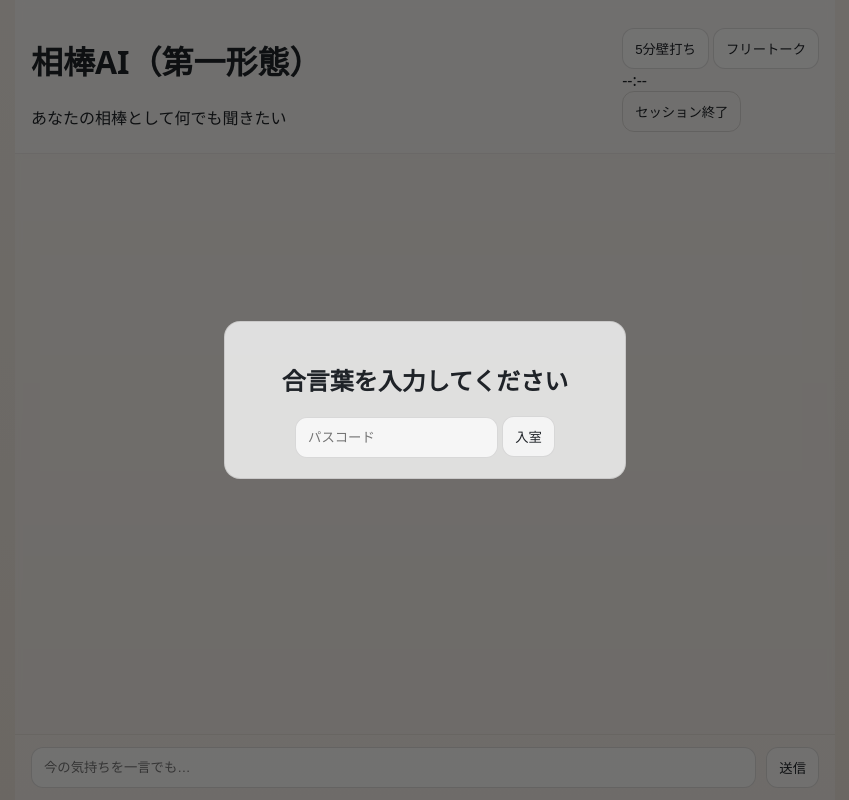
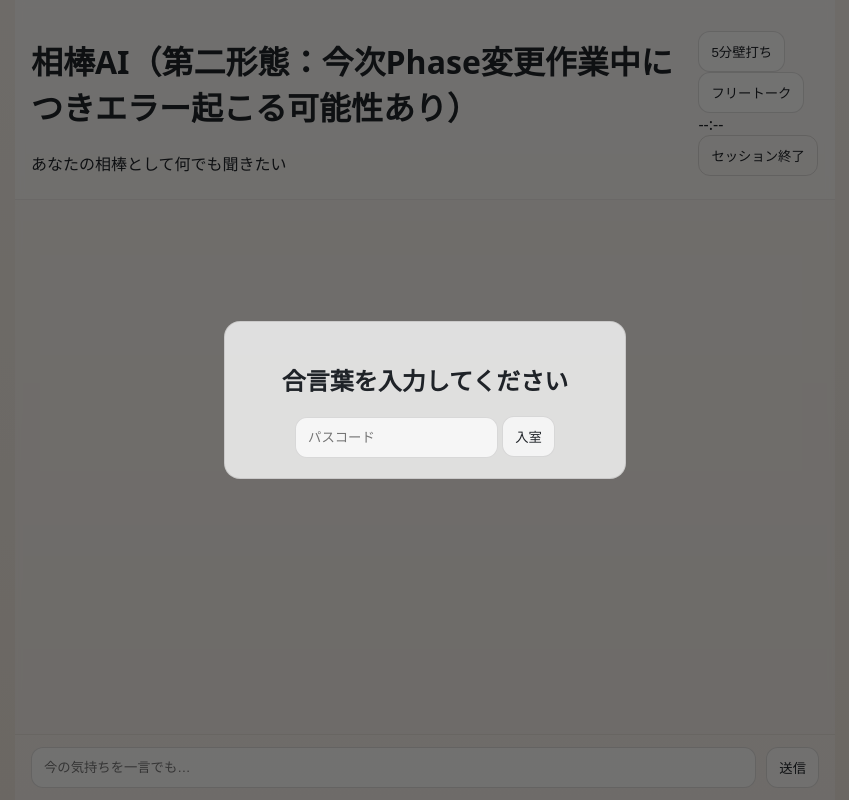
Before and after one commit to hiroyuki00889/aibuddy_phase0v2_vercel, a plain HTML site: page web/index.html in a window 1280 px wide. Shown: the whole page, without its empty margins (215-1064 px from the left). Drawn offline with Linux system fonts and the light colour scheme.

Commit message:
変更中の文字適用忘れ

```diff
--- a/web/index.html
+++ b/web/index.html
@@ -19,7 +19,7 @@
   <div class="app">
     <header class="header">
       <div>
-        <h1>相棒AI（第一形態）</h1>
+        <h1>相棒AI（第二形態：今次Phase変更作業中につきエラー起こる可能性あり）</h1>
         <p class="sub">あなたの相棒として何でも聞きたい</p>
       </div>
 
```
